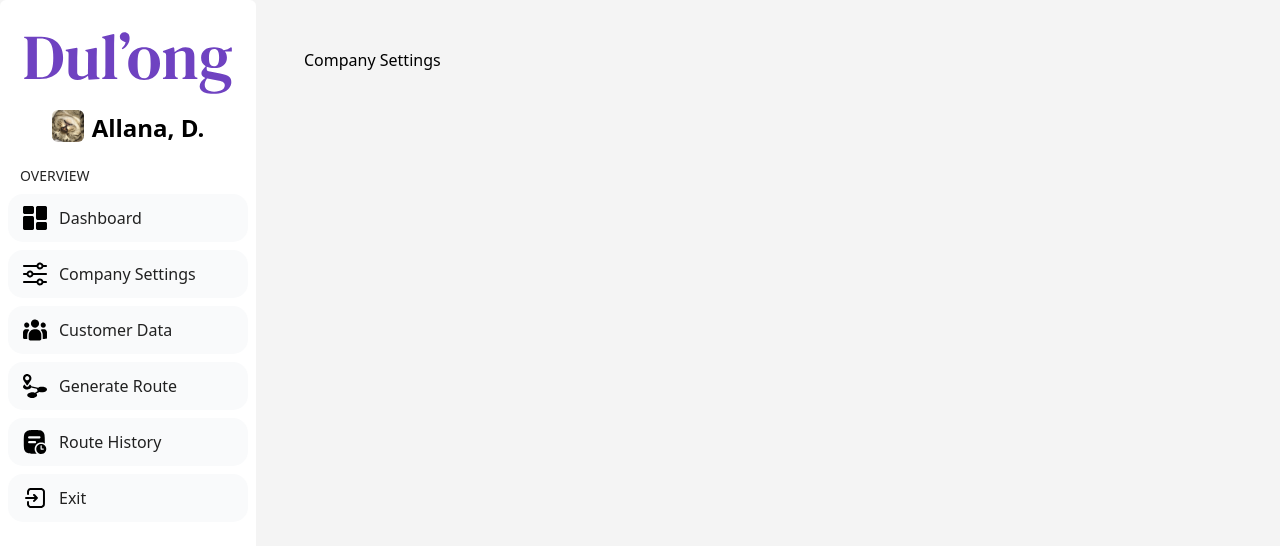
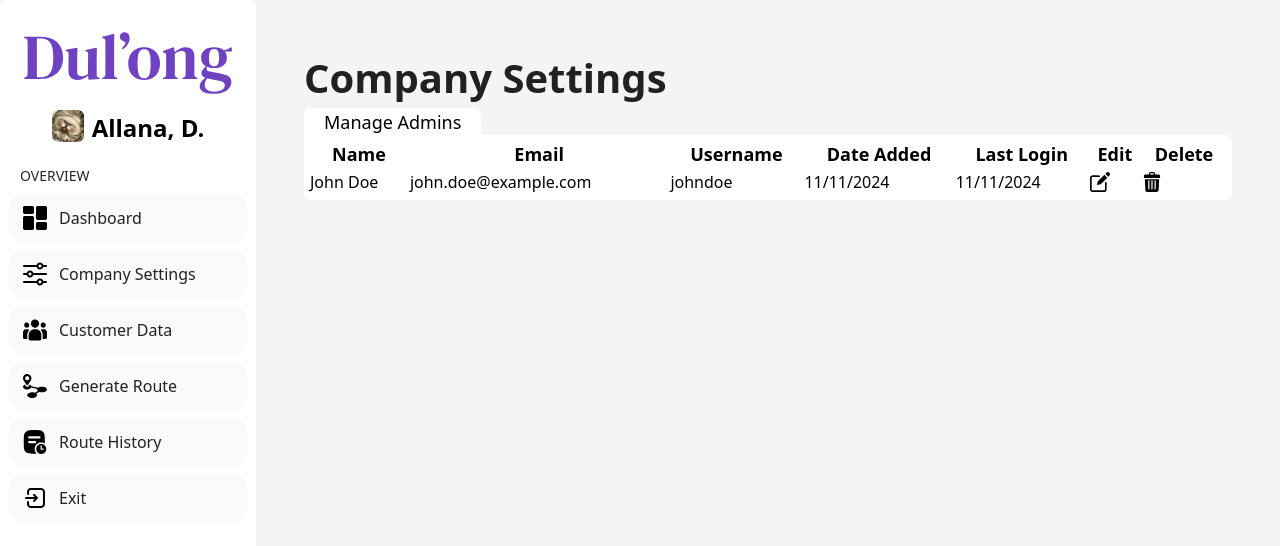
Before and after one commit to D-D-M-Y/dul-ong-administrative-frontend, a Next.js app: page /company-settings in a window 1280 px wide. Shown: the top 546 px of the page. Built offline with nearby package versions, Linux system fonts and the light colour scheme.

Commit message:
initial company-settings/manage-admins page

```diff
--- a/src/app/company-settings/page.tsx
+++ b/src/app/company-settings/page.tsx
@@ -1,3 +1,82 @@
+import React from 'react';
+
+interface Entity {
+  name: string;
+  email: string;
+  username: string;
+  dateAdded: Date;
+  lastLogin: Date;
+  editIcon: string;
+  deleteIcon: string;
+}
+
+const entities: Entity[] = [
+  // Populate entity data here
+  { name: "John Doe", email: "john.doe@example.com", username: "johndoe", dateAdded: new Date(), lastLogin: new Date(), editIcon: "/icons/edit.svg", deleteIcon: "/icons/trash.svg"}
+  // ... more entities
+];
+
+const MyGrid = () => {
+  return (
+    <table>
+      <thead>
+        <tr>
+          <th>Name</th>
+          <th>Email</th>
+          <th>Username</th>
+          <th>Date Added</th>
+          <th>Last Login</th>
+          <th>Edit</th>
+          <th>Delete</th>
+          {/* Add table headers if needed */}
+        </tr>
+      </thead>
+      <tbody>
+        {entities.map((entity) => (
+          <tr key={entity.email}>
+            <td>{entity.name}</td>
+            <td>{entity.email}</td>
+            <td>{entity.username}</td>
+            <td>{entity.dateAdded.toLocaleDateString()}</td>
+            <td>{entity.lastLogin.toLocaleDateString()}</td>
+            <td className="icon-cell">
+              {entity.editIcon && (
+                <img src={entity.editIcon} alt="Edit" width="20" height="20" />
+              )}
+            </td>
+            <td className="icon-cell">
+              {entity.deleteIcon && (
+                <img src={entity.deleteIcon} alt="Delete" width="20" height="20" />
+              )}
+            </td>
+          </tr>
+        ))}
+      </tbody>
+    </table>
+  );
+};
+
 export default function Page() {
-    return <p>Company Settings</p>;
-  }
+  return (
+    <div>
+      {/* Header */}
+      <div>
+        <h1 style = {{fontWeight: 'bold'}}>
+          Company Settings
+        </h1>
+
+        {/* Folder */}
+        <div className="customborder-link">
+          <h2 className="pl-5 pr-5">Manage Admins</h2>
+        </div>
+
+        {/* Body */}
+        <div className="customborder-body">
+          <div className="grid">
+            <MyGrid />
+            </div>
+          </div>
+        </div>
+      </div>
+  );
+}
```
Also changed, not shown: package.json (+5 -5 lines), 1 other file (tests, documents, lock files or other folders).
